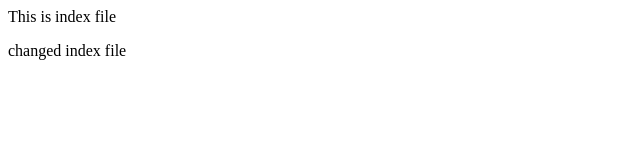
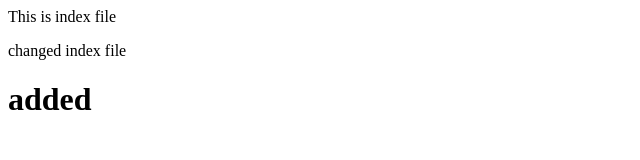
Before and after one commit to techwizard210/potionfy, a plain HTML site: page index.html in a window 1280 px wide. Shown: the whole page, without its empty margins (0-640 px from the left). Drawn offline with Linux system fonts and the light colour scheme.

Commit message:
some change

```diff
--- a/index.html
+++ b/index.html
@@ -2,5 +2,6 @@
   <body>
     <p>This is index file</p>
     <p>changed index file</p>
+    <h1>added</h1>
   </body>
 </html>
```
